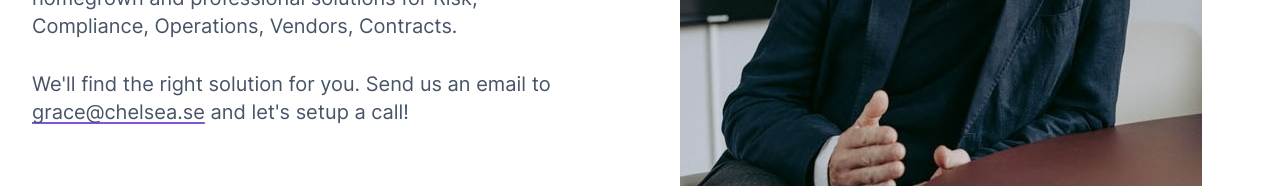
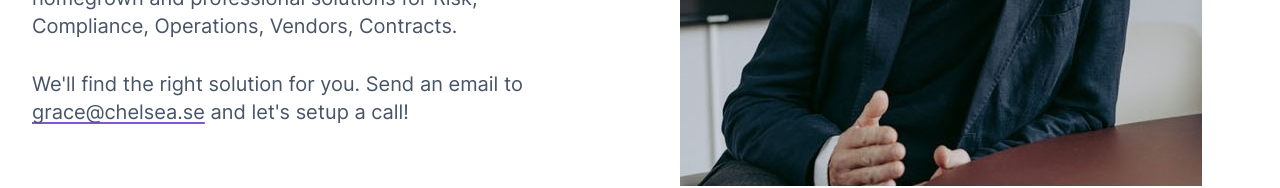
Before and after one commit to PanzerKunst/antler-project-marketing, a React (Vite) app: page /consulting in a window 1280 px wide. Shown: the part 464-652 px from the top of the page. Built offline with nearby package versions, Linux system fonts and the light colour scheme; no server answers.

Commit message:
Consulting page

```diff
--- a/src/UI/SimplePages/ConsultingPage.tsx
+++ b/src/UI/SimplePages/ConsultingPage.tsx
@@ -10,7 +10,7 @@ export function ConsultingPage() {
           <p>There are more than 200 GRC solutions available from €100 to €100 000 per month, with new options coming out every couple of months.</p>
           <p>Our extensive research can help you choose the right solution for your company by finding the right mix of homegrown and professional
             solutions for Risk, Compliance, Operations, Vendors, Contracts.</p>
-          <p>We'll find the right solution for you. Send us an email to <span className="underlined disappears">grace@chelsea.se</span> and let's
+          <p>We'll find the right solution for you. Send an email to <span className="underlined disappears">grace@chelsea.se</span> and let's
             setup a call!</p>
         </div>
         <img src="/images/consulting/consulting-desktop.jpg" alt="Consultancy" className="desktop"/>
```
